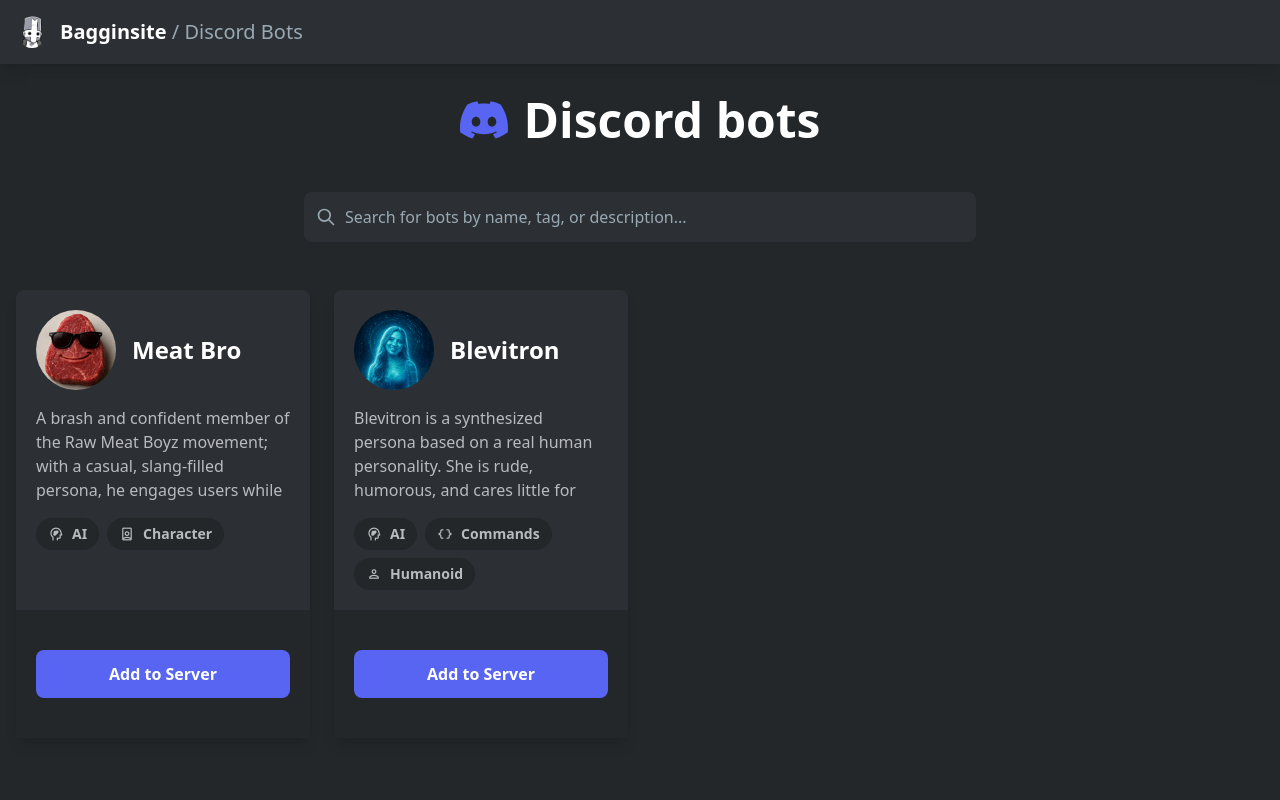
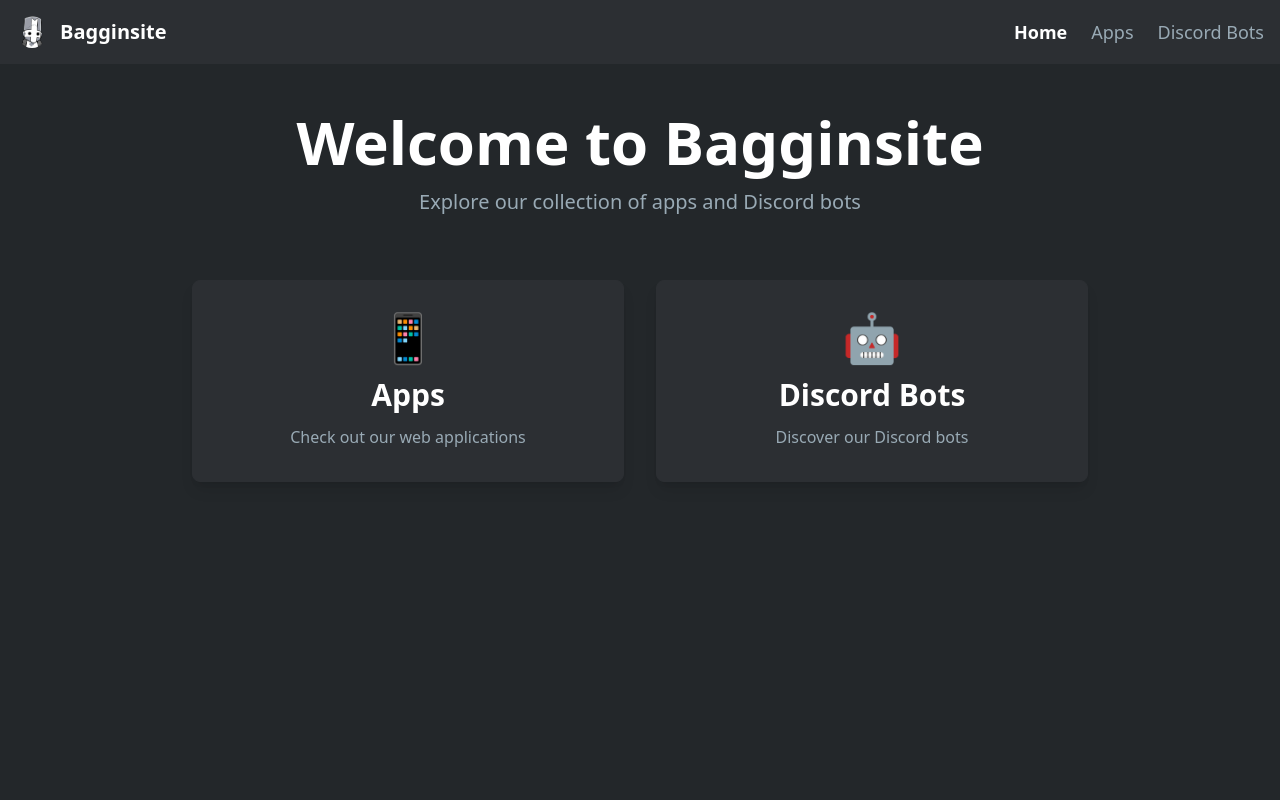
Before and after one commit to Baggins5066/Bagginsite, a React (Vite) app: page /Bagginsite/ in a window 1280 px wide. Shown: the top 800 px of the page. Built offline with nearby package versions, Linux system fonts and the light colour scheme; no server answers.

Commit message:
Add Home and Apps pages with routing and navigation
Co-authored-by: Baggins5066 <72871978+Baggins5066@users.noreply.github.com>

```diff
--- a/App.tsx
+++ b/App.tsx
@@ -1,78 +1,26 @@
 
-import React, { useState, useMemo } from 'react';
-import { BOTS_DATA } from './constants';
-import { Bot } from './types';
-import { useAllBotsLastUpdated } from './hooks/useAllBotsLastUpdated';
+import React from 'react';
+import { BrowserRouter as Router, Routes, Route } from 'react-router-dom';
 import Header from './components/Header';
-import SearchBar from './components/SearchBar';
-import BotCard from './components/BotCard';
-import BotProfileCard from './components/BotProfileCard';
-import discordLogo from './assets/discord-logo.svg';
-import Updates from './components/Updates';
+import Home from './pages/Home';
+import Apps from './pages/Apps';
+import DiscordBots from './pages/DiscordBots';
 
 const App: React.FC = () => {
-  const [searchTerm, setSearchTerm] = useState('');
-  const [selectedBot, setSelectedBot] = useState<Bot | null>(null);
-  const { botsWithUpdates, loading: botsLoading, error: botsError } = useAllBotsLastUpdated(BOTS_DATA);
-
-  const filteredBots = useMemo(() => {
-    const botsToFilter = botsWithUpdates.length > 0 ? botsWithUpdates : BOTS_DATA;
-    if (!searchTerm) {
-      return botsToFilter;
-    }
-    return botsToFilter.filter(bot =>
-      bot.name.toLowerCase().includes(searchTerm.toLowerCase()) ||
-      bot.description.toLowerCase().includes(searchTerm.toLowerCase()) ||
-      bot.tags.some(tag => tag.name.toLowerCase().includes(searchTerm.toLowerCase()))
-    );
-  }, [searchTerm, botsWithUpdates]);
-
-  const handleCardClick = (bot: Bot) => {
-    const botWithUpdate = botsWithUpdates.find(b => b.id === bot.id) || bot;
-    setSelectedBot(botWithUpdate);
-  };
-
-  const handleCloseProfile = () => {
-    setSelectedBot(null);
-  };
-
   return (
-    <div className="min-h-screen bg-discord-darker text-discord-light-gray font-sans">
-      <Header />
-      <main className="container mx-auto px-4 py-8">
-        <div className="text-center mb-12">
-          <div className="flex justify-center items-center mb-2">
-            <img src={discordLogo} alt="Discord Logo" className="h-12 w-12 mr-4" />
-            <h1 className="text-4xl md:text-5xl font-bold text-white">Discord bots</h1>
-          </div>
-        </div>
-
-        <SearchBar searchTerm={searchTerm} setSearchTerm={setSearchTerm} />
-
-        {filteredBots.length > 0 ? (
-          <div className="grid grid-cols-1 md:grid-cols-2 lg:grid-cols-3 xl:grid-cols-4 gap-6">
-            {filteredBots.map(bot => (
-              <BotCard key={bot.id} bot={bot} onCardClick={handleCardClick} />
-            ))}
-          </div>
-        ) : (
-          <div className="text-center py-16">
-            <h2 className="text-2xl font-semibold text-white">No Bots Found</h2>
-            <p className="text-discord-gray mt-2">Try adjusting your search term.</p>
-          </div>
-        )}
-
-        <Updates bots={BOTS_DATA} />
-
-      </main>
-      <footer className="text-center py-6 text-sm text-discord-gray border-t border-discord-dark">
-        <p>&copy; 2025 Baggins. All rights reserved.</p>
-      </footer>
-
-      {selectedBot && (
-        <BotProfileCard bot={selectedBot} onClose={handleCloseProfile} />
-      )}
-    </div>
+    <Router basename="/Bagginsite">
+      <div className="min-h-screen bg-discord-darker">
+        <Header />
+        <Routes>
+          <Route path="/" element={<Home />} />
+          <Route path="/apps" element={<Apps />} />
+          <Route path="/discord-bots" element={<DiscordBots />} />
+        </Routes>
+        <footer className="text-center py-6 text-sm text-discord-gray border-t border-discord-dark">
+          <p>&copy; 2025 Baggins. All rights reserved.</p>
+        </footer>
+      </div>
+    </Router>
   );
 };
 
--- a/components/Header.tsx
+++ b/components/Header.tsx
@@ -1,14 +1,43 @@
 import React from 'react';
+import { Link, useLocation } from 'react-router-dom';
 import BagginsLogo from '../assets/Baggins-logo.png';
 
 const Header: React.FC = () => {
+  const location = useLocation();
+
   return (
     <header className="bg-discord-dark py-4 shadow-lg">
       <div className="container mx-auto px-4 flex items-center justify-between">
-        <div className="flex items-center space-x-3">
+        <Link to="/" className="flex items-center space-x-3 hover:opacity-80 transition-opacity">
           <img src={BagginsLogo} alt="Baggins Logo" className="w-8 h-8 rounded-full" />
-          <span className="text-white text-xl font-bold">Bagginsite <span className="font-light text-discord-gray">/ Discord Bots</span></span>
-        </div>
+          <span className="text-white text-xl font-bold">Bagginsite</span>
+        </Link>
+        <nav className="flex space-x-6">
+          <Link
+            to="/"
+            className={`text-lg transition-colors ${
+              location.pathname === '/' ? 'text-white font-semibold' : 'text-discord-gray hover:text-white'
+            }`}
+          >
+            Home
+          </Link>
+          <Link
+            to="/apps"
+            className={`text-lg transition-colors ${
+              location.pathname === '/apps' ? 'text-white font-semibold' : 'text-discord-gray hover:text-white'
+            }`}
+          >
+            Apps
+          </Link>
+          <Link
+            to="/discord-bots"
+            className={`text-lg transition-colors ${
+              location.pathname === '/discord-bots' ? 'text-white font-semibold' : 'text-discord-gray hover:text-white'
+            }`}
+          >
+            Discord Bots
+          </Link>
+        </nav>
       </div>
     </header>
   );
--- a/package.json
+++ b/package.json
@@ -13,7 +13,8 @@
   },
   "dependencies": {
     "react": "^19.2.0",
-    "react-dom": "^19.2.0"
+    "react-dom": "^19.2.0",
+    "react-router-dom": "^7.9.6"
   },
   "devDependencies": {
     "@types/node": "^22.14.0",
--- /dev/null
+++ b/pages/Apps.tsx
@@ -0,0 +1,35 @@
+
+import React from 'react';
+
+const Apps: React.FC = () => {
+  return (
+    <div className="min-h-screen bg-discord-darker text-discord-light-gray font-sans">
+      <main className="container mx-auto px-4 py-12">
+        <div className="text-center mb-12">
+          <h1 className="text-4xl md:text-5xl font-bold text-white mb-4">Apps</h1>
+          <p className="text-xl text-discord-gray">Web applications by Baggins</p>
+        </div>
+
+        <div className="grid grid-cols-1 md:grid-cols-2 lg:grid-cols-3 gap-6 max-w-6xl mx-auto">
+          <a
+            href="https://baggins5066.github.io/portfolio-balancer/"
+            target="_blank"
+            rel="noopener noreferrer"
+            className="bg-discord-dark hover:bg-discord-dark/80 transition-all duration-300 p-6 rounded-lg shadow-lg border border-discord-dark hover:border-discord-gray/30 group"
+          >
+            <div className="text-center">
+              <div className="text-4xl mb-3">💼</div>
+              <h2 className="text-2xl font-bold text-white mb-2">Portfolio Balancer</h2>
+              <p className="text-discord-gray">Balance your investment portfolio</p>
+              <div className="mt-4 text-sm text-discord-gray group-hover:text-white transition-colors">
+                Click to visit →
+              </div>
+            </div>
+          </a>
+        </div>
+      </main>
+    </div>
+  );
+};
+
+export default Apps;
--- /dev/null
+++ b/pages/DiscordBots.tsx
@@ -0,0 +1,74 @@
+
+import React, { useState, useMemo } from 'react';
+import { BOTS_DATA } from '../constants';
+import { Bot } from '../types';
+import { useAllBotsLastUpdated } from '../hooks/useAllBotsLastUpdated';
+import SearchBar from '../components/SearchBar';
+import BotCard from '../components/BotCard';
+import BotProfileCard from '../components/BotProfileCard';
+import discordLogo from '../assets/discord-logo.svg';
+import Updates from '../components/Updates';
+
+const DiscordBots: React.FC = () => {
+  const [searchTerm, setSearchTerm] = useState('');
+  const [selectedBot, setSelectedBot] = useState<Bot | null>(null);
+  const { botsWithUpdates, loading: botsLoading, error: botsError } = useAllBotsLastUpdated(BOTS_DATA);
+
+  const filteredBots = useMemo(() => {
+    const botsToFilter = botsWithUpdates.length > 0 ? botsWithUpdates : BOTS_DATA;
+    if (!searchTerm) {
+      return botsToFilter;
+    }
+    return botsToFilter.filter(bot =>
+      bot.name.toLowerCase().includes(searchTerm.toLowerCase()) ||
+      bot.description.toLowerCase().includes(searchTerm.toLowerCase()) ||
+      bot.tags.some(tag => tag.name.toLowerCase().includes(searchTerm.toLowerCase()))
+    );
+  }, [searchTerm, botsWithUpdates]);
+
+  const handleCardClick = (bot: Bot) => {
+    const botWithUpdate = botsWithUpdates.find(b => b.id === bot.id) || bot;
+    setSelectedBot(botWithUpdate);
+  };
+
+  const handleCloseProfile = () => {
+    setSelectedBot(null);
+  };
+
+  return (
+    <div className="min-h-screen bg-discord-darker text-discord-light-gray font-sans">
+      <main className="container mx-auto px-4 py-8">
+        <div className="text-center mb-12">
+          <div className="flex justify-center items-center mb-2">
+            <img src={discordLogo} alt="Discord Logo" className="h-12 w-12 mr-4" />
+            <h1 className="text-4xl md:text-5xl font-bold text-white">Discord bots</h1>
+          </div>
+        </div>
+
+        <SearchBar searchTerm={searchTerm} setSearchTerm={setSearchTerm} />
+
+        {filteredBots.length > 0 ? (
+          <div className="grid grid-cols-1 md:grid-cols-2 lg:grid-cols-3 xl:grid-cols-4 gap-6">
+            {filteredBots.map(bot => (
+              <BotCard key={bot.id} bot={bot} onCardClick={handleCardClick} />
+            ))}
+          </div>
+        ) : (
+          <div className="text-center py-16">
+            <h2 className="text-2xl font-semibold text-white">No Bots Found</h2>
+            <p className="text-discord-gray mt-2">Try adjusting your search term.</p>
+          </div>
+        )}
+
+        <Updates bots={BOTS_DATA} />
+
+      </main>
+
+      {selectedBot && (
+        <BotProfileCard bot={selectedBot} onClose={handleCloseProfile} />
+      )}
+    </div>
+  );
+};
+
+export default DiscordBots;
--- /dev/null
+++ b/pages/Home.tsx
@@ -0,0 +1,42 @@
+
+import React from 'react';
+import { Link } from 'react-router-dom';
+
+const Home: React.FC = () => {
+  return (
+    <div className="min-h-screen bg-discord-darker text-discord-light-gray font-sans">
+      <main className="container mx-auto px-4 py-12">
+        <div className="text-center mb-16">
+          <h1 className="text-5xl md:text-6xl font-bold text-white mb-4">Welcome to Bagginsite</h1>
+          <p className="text-xl text-discord-gray">Explore our collection of apps and Discord bots</p>
+        </div>
+
+        <div className="grid grid-cols-1 md:grid-cols-2 gap-8 max-w-4xl mx-auto">
+          <Link
+            to="/apps"
+            className="bg-discord-dark hover:bg-discord-dark/80 transition-all duration-300 p-8 rounded-lg shadow-lg border border-discord-dark hover:border-discord-gray/30"
+          >
+            <div className="text-center">
+              <div className="text-5xl mb-4">📱</div>
+              <h2 className="text-3xl font-bold text-white mb-3">Apps</h2>
+              <p className="text-discord-gray">Check out our web applications</p>
+            </div>
+          </Link>
+
+          <Link
+            to="/discord-bots"
+            className="bg-discord-dark hover:bg-discord-dark/80 transition-all duration-300 p-8 rounded-lg shadow-lg border border-discord-dark hover:border-discord-gray/30"
+          >
+            <div className="text-center">
+              <div className="text-5xl mb-4">🤖</div>
+              <h2 className="text-3xl font-bold text-white mb-3">Discord Bots</h2>
+              <p className="text-discord-gray">Discover our Discord bots</p>
+            </div>
+          </Link>
+        </div>
+      </main>
+    </div>
+  );
+};
+
+export default Home;
```
Also changed, not shown: 1 other file (tests, documents, lock files or other folders).
